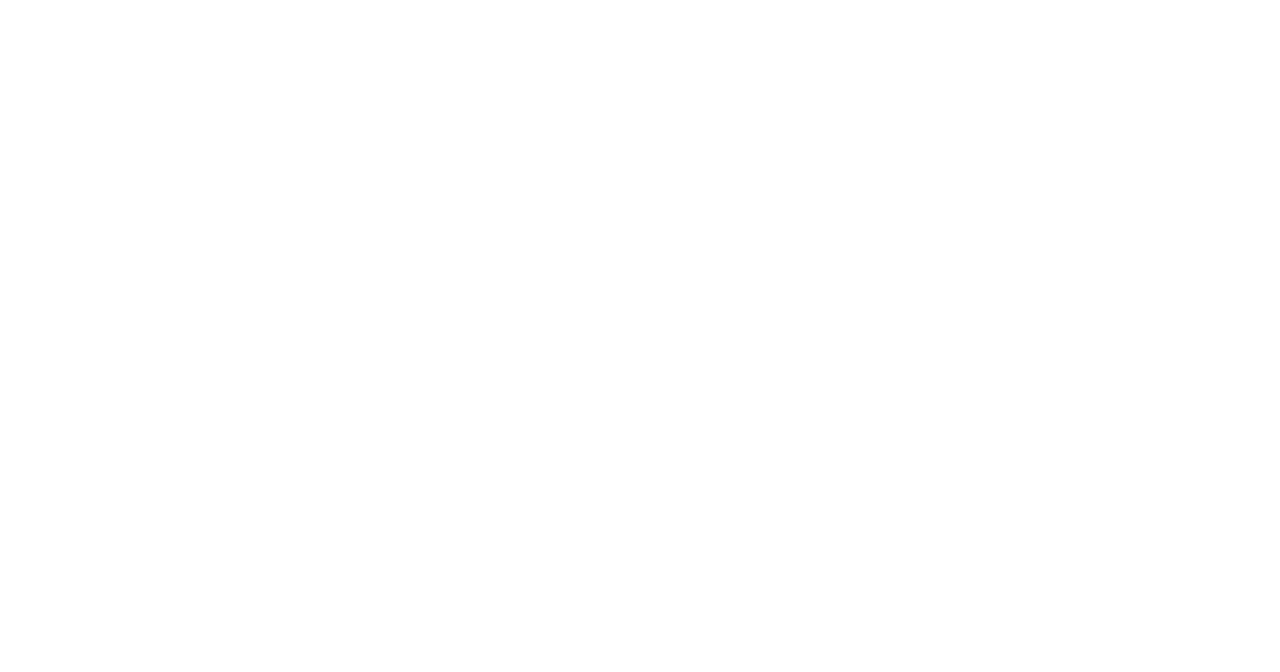
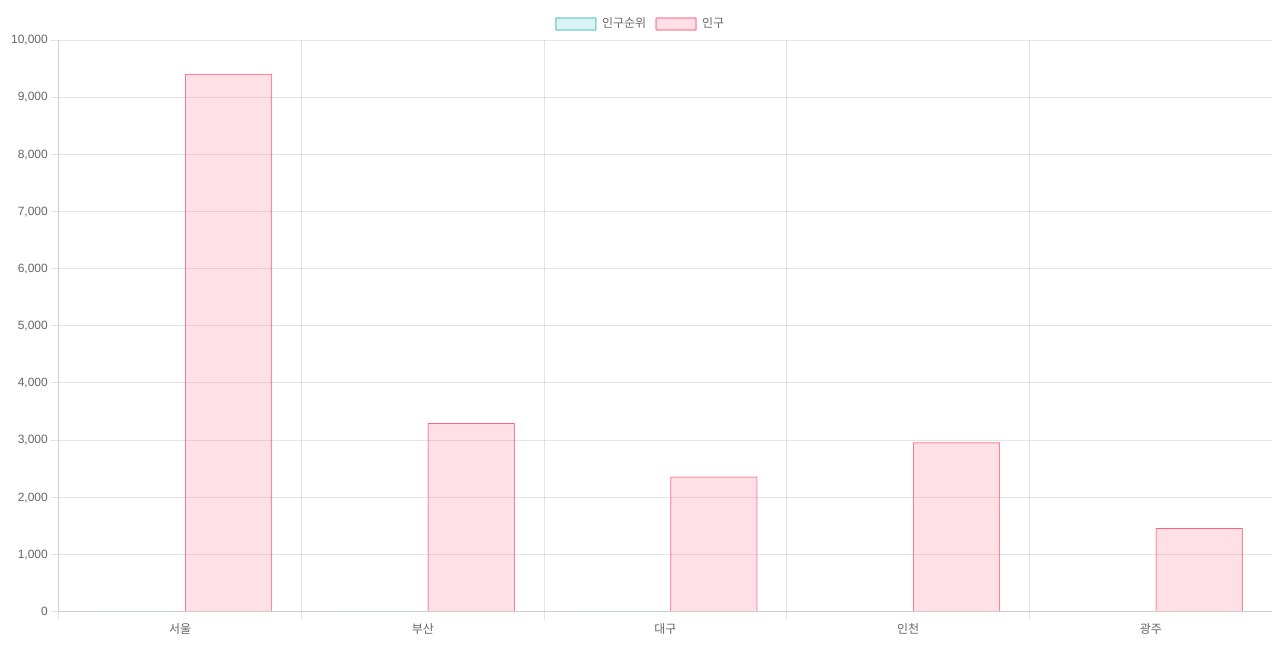
Before and after one commit to taencoding/dataVisualization, a plain HTML site: page index.html in a window 1280 px wide. Drawn offline with nearby package versions, Linux system fonts and the light colour scheme.

Commit message:
5월 26일

```diff
--- a/index.html
+++ b/index.html
@@ -12,7 +12,6 @@
             .then(data => data.json())
             .then(data => {
 
-                document.addEventListener("DOMContentLoaded", () => {
                 const labels = [];
                 const populationData = [];
                 const rankData = [];
@@ -49,9 +48,7 @@
                             }
                         }
                     }
-                    });
-                });
-
+                })
             })
             .catch(error => {
                 alert('데이터가 읽히지 않습니다.')
```
Lines whose indentation alone changed are shown as unchanged.
